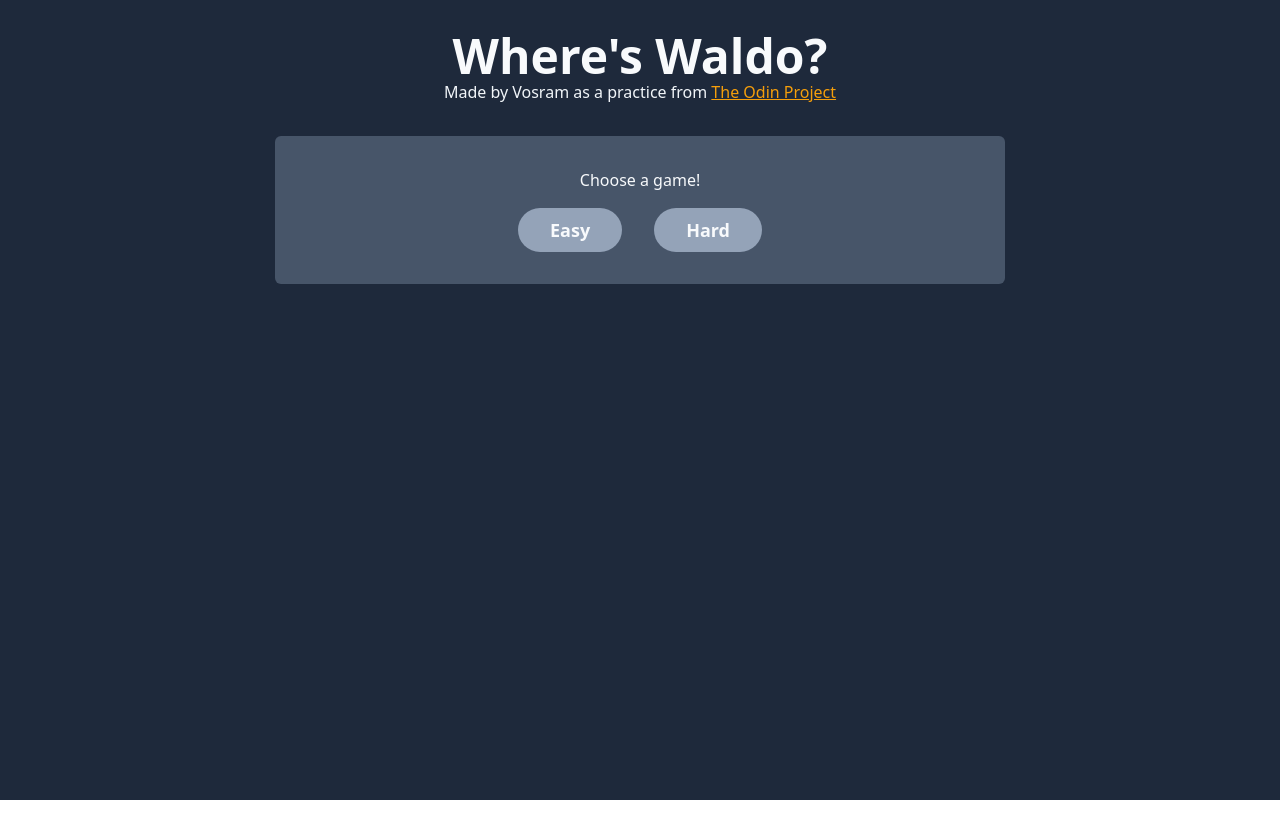
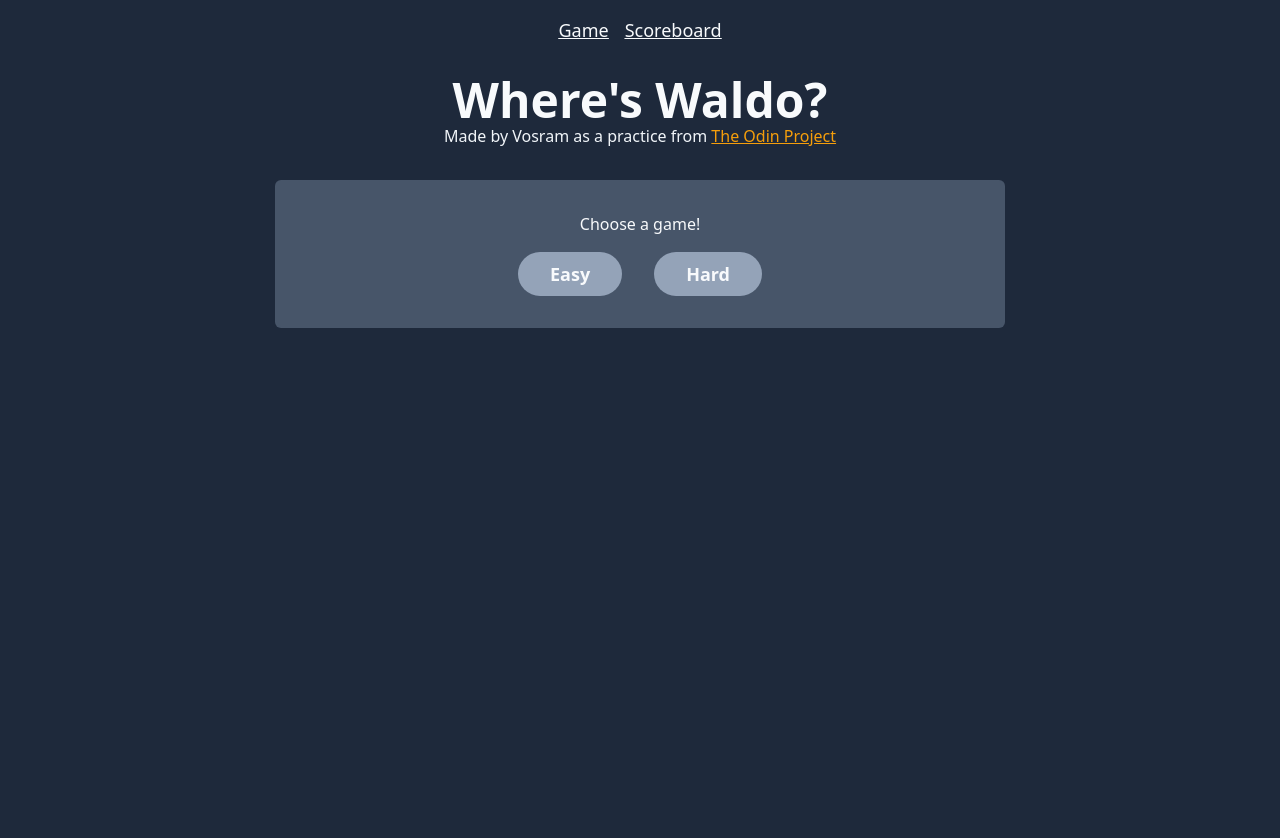
Before and after one commit to vulpes-walter1313/where-waldo-TOP, a React (Vite) app: page / in a window 1280 px wide. Shown: the top 838 px of the page. Before the commit the page ends 800 px from the top, so only its background shows below. Built offline with nearby package versions, Linux system fonts and the light colour scheme.

Commit message:
gave a root layout folder and index of <App />, setup scoreboard route

```diff
--- a/src/main.tsx
+++ b/src/main.tsx
@@ -1,10 +1,30 @@
-import React from 'react'
-import ReactDOM from 'react-dom/client'
-import App from './App'
-import './index.css'
+import React, { Children } from "react";
+import ReactDOM from "react-dom/client";
+import App from "./App";
+import "./index.css";
+import { RouterProvider, createBrowserRouter } from "react-router-dom";
+import ScoreBoardPage from "./routes/ScoreBoardPage";
+import ErrorPage from "./routes/ErrorPage";
+import Root from "./routes/Root";
 
-ReactDOM.createRoot(document.getElementById('root') as HTMLElement).render(
+const router = createBrowserRouter([
+  {
+    path: "/",
+    element: <Root />,
+    errorElement: <ErrorPage />,
+    children: [
+      { index: true, element: <App /> },
+      {
+        path: "/scoreboard",
+        element: <ScoreBoardPage />,
+        errorElement: <ErrorPage />,
+      },
+    ],
+  },
+]);
+
+ReactDOM.createRoot(document.getElementById("root") as HTMLElement).render(
   <React.StrictMode>
-    <App />
-  </React.StrictMode>,
-)
+    <RouterProvider router={router} />
+  </React.StrictMode>
+);
--- /dev/null
+++ b/src/routes/Root.tsx
@@ -0,0 +1,29 @@
+import React from "react";
+import { Link, Outlet } from "react-router-dom";
+
+const links = [
+  {
+    id: 1,
+    text: "Game",
+    url: "/",
+  },
+  {
+    id: 2,
+    text: "Scoreboard",
+    url: "/scoreboard"
+  }
+];
+function Root() {
+  return (
+    <div className="bg-slate-800 py-4">
+      <nav>
+        <ul className="flex gap-4 justify-center">
+          {links.map(link => <li className="text-slate-50 underline hover:text-amber-300 text-lg" key={link.id}><Link to={link.url}>{link.text}</Link></li>)}
+        </ul>
+      </nav>
+      <Outlet />
+    </div>
+  );
+}
+
+export default Root;
```
